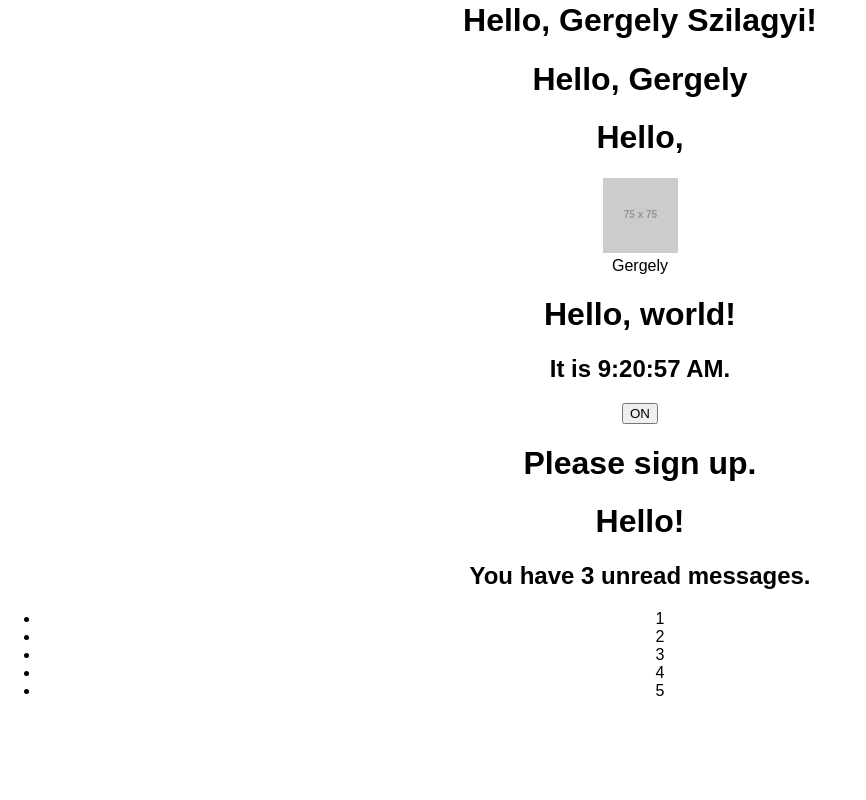
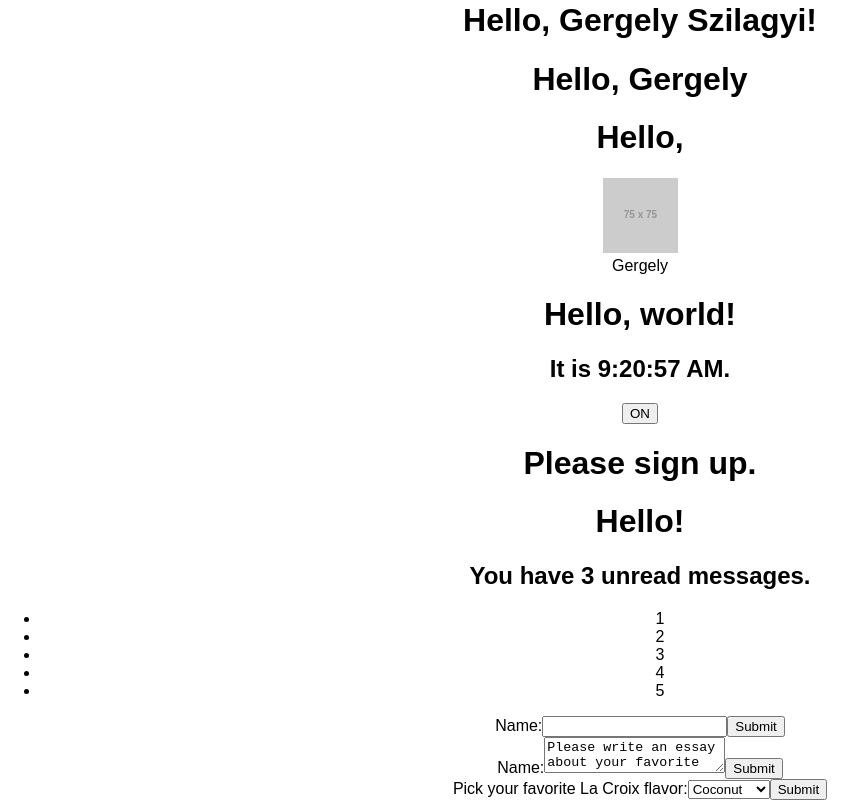
Before and after one commit to esziger/React_tutorial, a React (Create React App) app: page / in a window 1280 px wide. Shown: the part 248-1048 px from the top of the page, without its empty margins (0-866 px from the left). Before the commit the page ends 964 px from the top, so only its background shows below. Built offline with nearby package versions, Linux system fonts and the light colour scheme.

Commit message:
Finished chapter: Forms
https://facebook.github.io/react/docs/forms.html

```diff
--- a/src/App.js
+++ b/src/App.js
@@ -74,6 +74,107 @@
 
   }
 
+}
+
+
+class NameForm extends React.Component {
+  constructor(props) {
+    super(props);
+    this.state = {value: ''};
+
+    this.handleChange = this.handleChange.bind(this);
+    this.handleSubmit = this.handleSubmit.bind(this);
+  }
+
+  handleChange(event) {
+    this.setState({value: event.target.value});
+  }
+
+  handleSubmit(event) {
+    alert('A name was submitted: ' + this.state.value);
+    event.preventDefault();
+  }
+
+  render() {
+    return (
+      <form onSubmit={this.handleSubmit}>
+        <label>
+          Name:
+          <input type="text" value={this.state.value} onChange={this.handleChange} />
+        </label>
+        <input type="submit" value="Submit" />
+      </form>
+    );
+  }
+}
+
+class FlavorForm extends React.Component {
+  constructor(props) {
+    super(props);
+    this.state = {value: 'coconut'};
+
+    this.handleChange = this.handleChange.bind(this);
+    this.handleSubmit = this.handleSubmit.bind(this);
+  }
+
+  handleChange(event) {
+    this.setState({value: event.target.value});
+  }
+
+  handleSubmit(event) {
+    alert('Your favorite flavor is: ' + this.state.value);
+    event.preventDefault();
+  }
+
+  render() {
+    return (
+      <form onSubmit={this.handleSubmit}>
+        <label>
+          Pick your favorite La Croix flavor:
+          <select value={this.state.value} onChange={this.handleChange}>
+            <option value="grapefruit">Grapefruit</option>
+            <option value="lime">Lime</option>
+            <option value="coconut">Coconut</option>
+            <option value="mango">Mango</option>
+          </select>
+        </label>
+        <input type="submit" value="Submit" />
+      </form>
+    );
+  }
+}
+
+class EssayForm extends React.Component {
+  constructor(props) {
+    super(props);
+    this.state = {
+      value: 'Please write an essay about your favorite DOM element.'
+    };
+
+    this.handleChange = this.handleChange.bind(this);
+    this.handleSubmit = this.handleSubmit.bind(this);
+  }
+
+  handleChange(event) {
+    this.setState({value: event.target.value});
+  }
+
+  handleSubmit(event) {
+    alert('An essay was submitted: ' + this.state.value);
+    event.preventDefault();
+  }
+
+  render() {
+    return (
+      <form onSubmit={this.handleSubmit}>
+        <label>
+          Name:
+          <textarea value={this.state.value} onChange={this.handleChange} />
+        </label>
+        <input type="submit" value="Submit" />
+      </form>
+    );
+  }
 }
 
 class App extends Component {
@@ -190,6 +291,9 @@
         <Greeting isLoggedIn ={false}/>
         <Mailbox unreadMessages={messages}/>
         <ul>{listItems}</ul>
+        <NameForm/>
+        <EssayForm/>
+        <FlavorForm/>
       </div>
     );
   }
```
